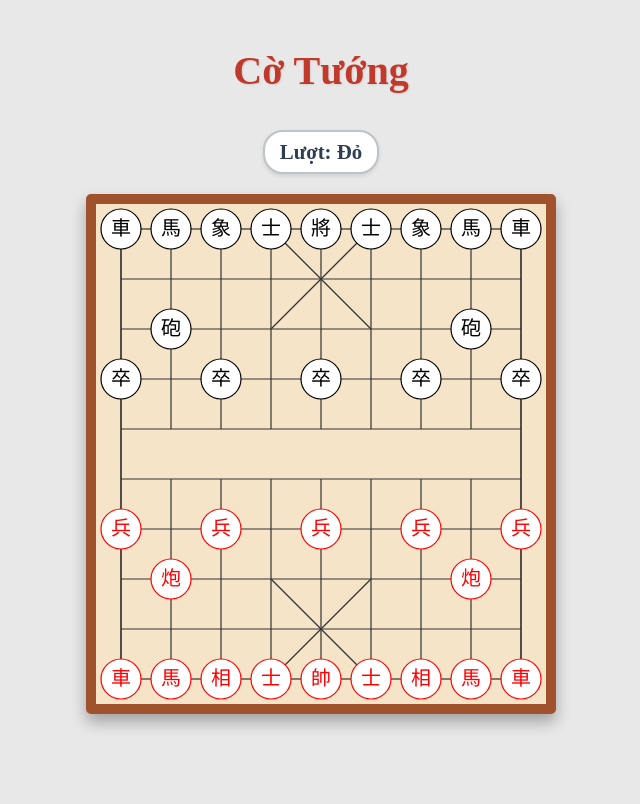
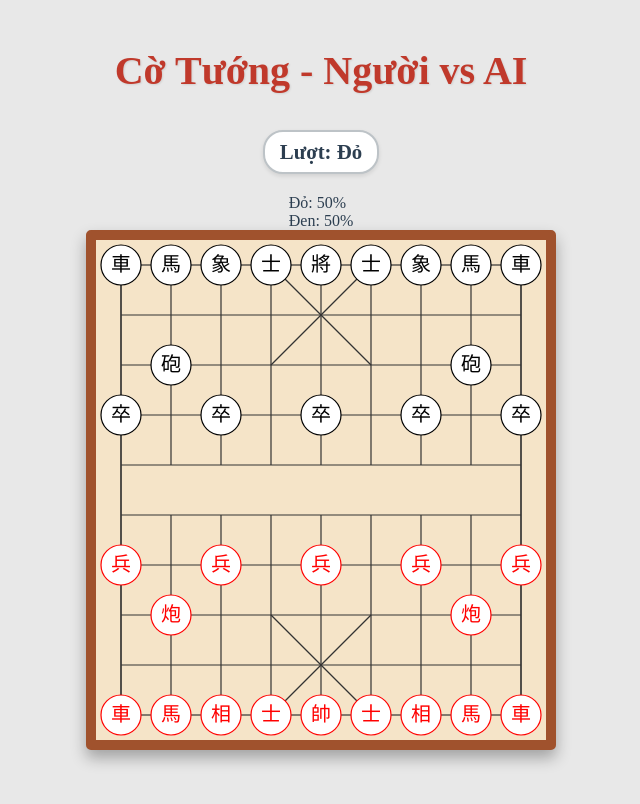
Before and after one commit to sangneko/ct, a plain HTML site: page index.html in a window 1280 px wide. Shown: the whole page, without its empty margins (319-959 px from the left). Drawn offline with Linux system fonts and the light colour scheme.

Commit message:
Update index.html

```diff
--- a/index.html
+++ b/index.html
@@ -2,13 +2,20 @@
 <html lang="vi">
 <head>
   <meta charset="UTF-8">
-  <title>Cờ Tướng - Đỏ vs AI Đen</title>
+  <title>Cờ Tướng - Người vs AI</title>
   <link rel="stylesheet" href="style.css">
 </head>
 <body>
-  <h1>Cờ Tướng</h1>
+  <h1>Cờ Tướng - Người vs AI</h1>
   <p id="turn">Lượt: Đỏ</p>
+
+  <div id="stats">
+    <div id="redWin">Đỏ: 50%</div>
+    <div id="blackWin">Đen: 50%</div>
+  </div>
+
   <canvas id="board" width="450" height="500"></canvas>
+
   <script src="script.js"></script>
 </body>
 </html>
```
